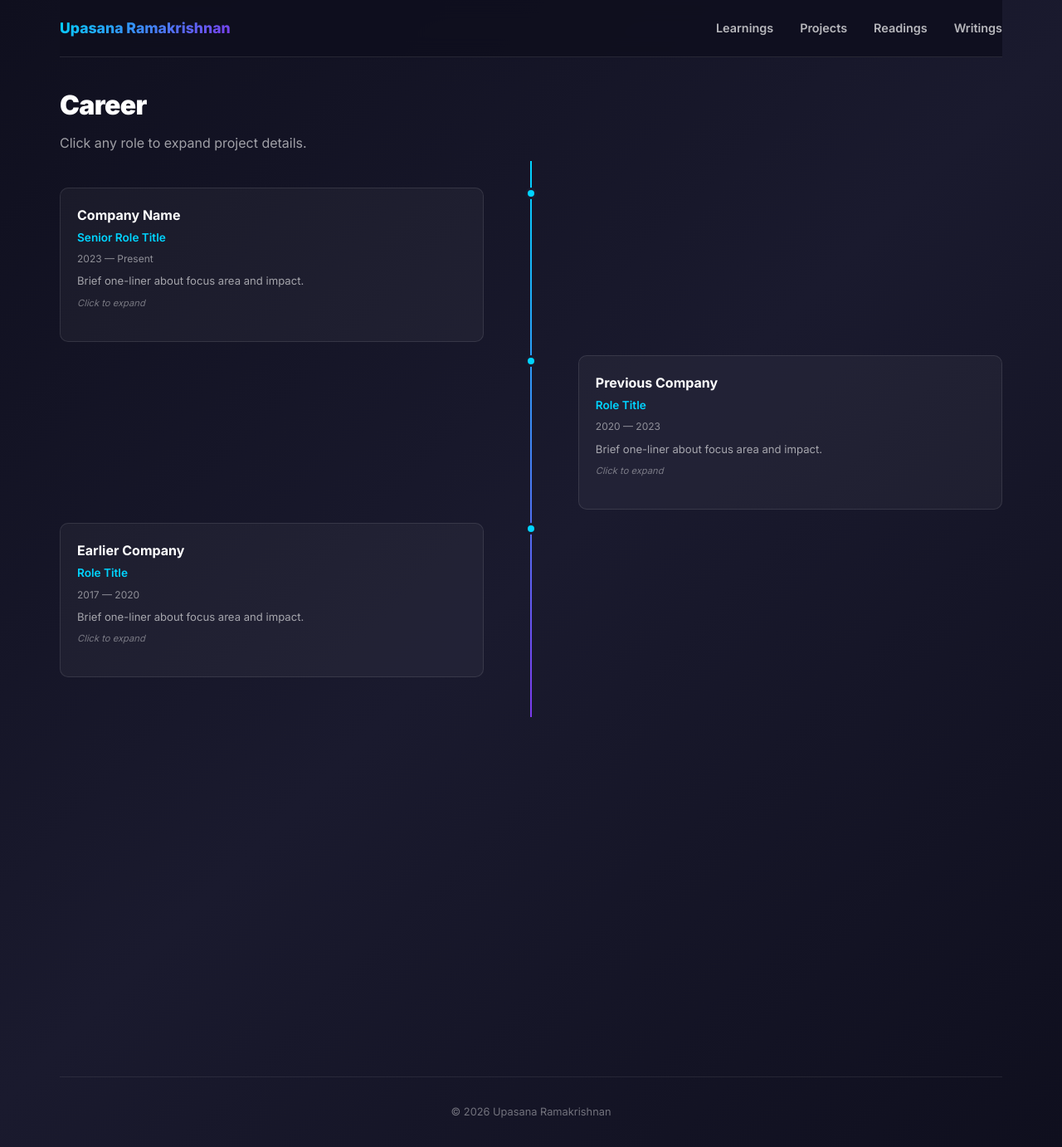
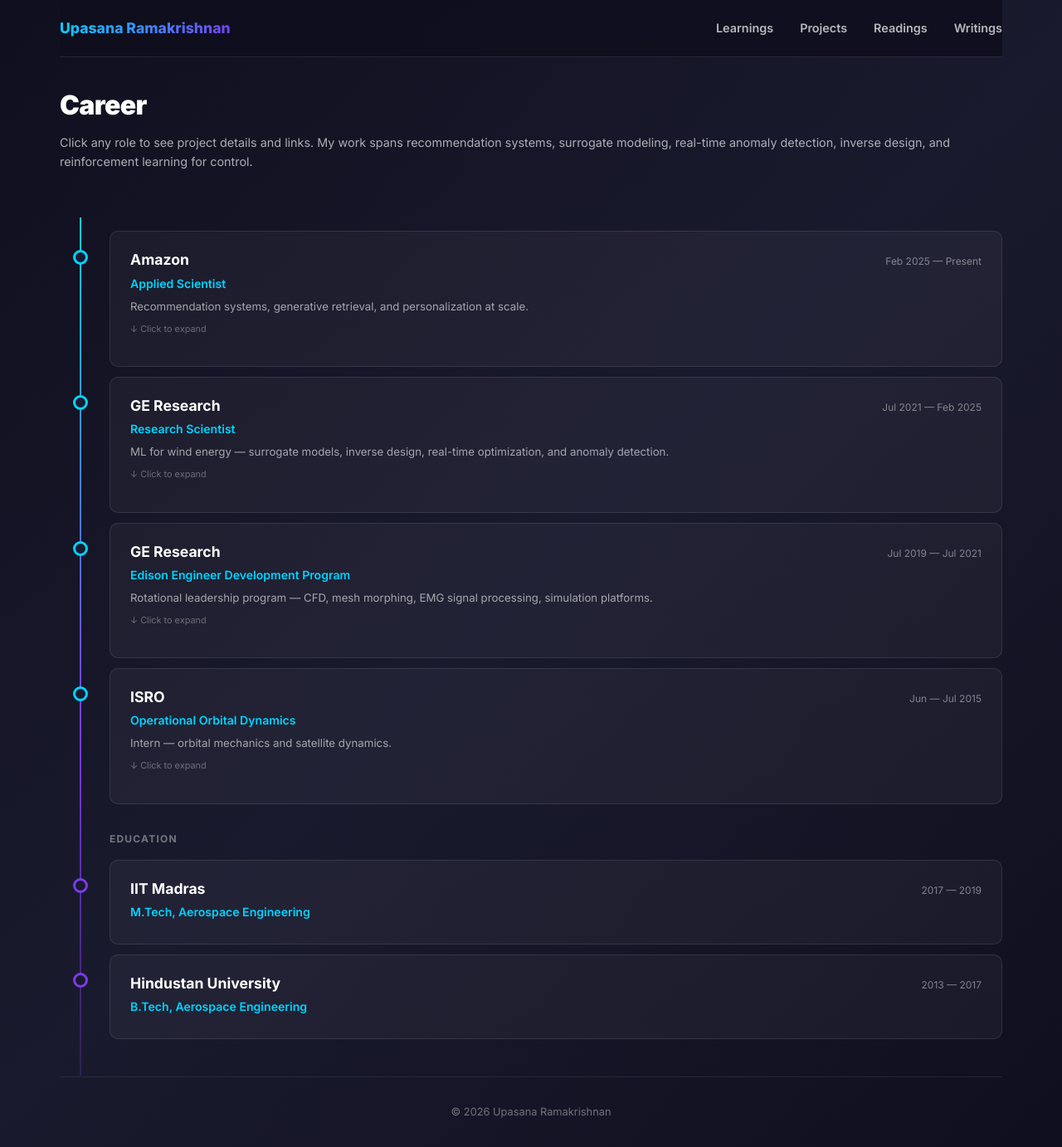
Before and after one commit to upasanark/website, a Jekyll site: the page Career/index.html, which Jekyll copies as it is, in a window 1280 px wide and 1382 px high. Shown: the whole window at 83% size. Built offline with Jekyll 4.4.1, drawn with Linux system fonts in a browser that asks for light colours.

Commit message:
Build Career page with real LinkedIn data, merge Projects into Career, update homepage

```diff
--- a/Career/index.html
+++ b/Career/index.html
@@ -9,207 +9,307 @@
     <link rel="preconnect" href="https://fonts.gstatic.com" crossorigin>
     <link href="https://fonts.googleapis.com/css2?family=Inter:wght@300;400;500;600;700;800;900&display=swap" rel="stylesheet">
     <style>
-        /* Career-specific styles */
+        .career-intro {
+            margin-bottom: 2.5rem;
+        }
+        .career-intro p {
+            color: rgba(255,255,255,0.65);
+            font-size: 0.9rem;
+        }
+
+        /* === Timeline === */
         .timeline {
             position: relative;
-            padding: 2rem 0;
+            padding: 1rem 0 2rem;
         }
         .timeline::before {
             content: '';
             position: absolute;
-            left: 50%;
+            left: 24px;
             top: 0;
             bottom: 0;
             width: 2px;
-            background: linear-gradient(180deg, #00d4ff, #7c3aed);
-            transform: translateX(-50%);
+            background: linear-gradient(180deg, #00d4ff 0%, #7c3aed 60%, rgba(124,58,237,0.2) 100%);
         }
-        .timeline-item {
+
+        .tl-item {
             position: relative;
-            display: flex;
-            align-items: flex-start;
-            margin-bottom: 1rem;
-            cursor: pointer;
+            padding-left: 60px;
+            margin-bottom: 0.75rem;
         }
-        .timeline-item:nth-child(odd) {
-            flex-direction: row;
-        }
-        .timeline-item:nth-child(even) {
-            flex-direction: row-reverse;
-        }
-        .timeline-dot {
+
+        .tl-dot {
             position: absolute;
-            left: 50%;
-            transform: translateX(-50%);
-            width: 14px;
-            height: 14px;
+            left: 16px;
+            top: 1.4rem;
+            width: 18px;
+            height: 18px;
             border-radius: 50%;
-            background: #00d4ff;
-            border: 3px solid #1a1a2e;
+            background: #1a1a2e;
+            border: 3px solid #00d4ff;
             z-index: 2;
             transition: all 0.3s;
         }
-        .timeline-item:hover .timeline-dot {
-            transform: translateX(-50%) scale(1.4);
-            box-shadow: 0 0 12px rgba(0, 212, 255, 0.6);
+        .tl-item.edu .tl-dot {
+            border-color: #7c3aed;
         }
-        .timeline-content {
-            width: 45%;
+        .tl-item:hover .tl-dot {
+            transform: scale(1.3);
+            box-shadow: 0 0 10px rgba(0, 212, 255, 0.5);
+        }
+
+        .tl-card {
             background: rgba(255, 255, 255, 0.04);
             border: 1px solid rgba(255, 255, 255, 0.1);
             border-radius: 10px;
-            padding: 1.25rem;
+            padding: 1.25rem 1.5rem;
+            cursor: pointer;
             transition: all 0.3s;
         }
-        .timeline-item:nth-child(odd) .timeline-content {
-            margin-right: auto;
-            margin-left: 0;
+        .tl-card:hover {
+            border-color: rgba(0, 212, 255, 0.35);
+            background: rgba(0, 212, 255, 0.04);
         }
-        .timeline-item:nth-child(even) .timeline-content {
-            margin-left: auto;
-            margin-right: 0;
-        }
-        .timeline-content:hover {
-            border-color: rgba(0, 212, 255, 0.4);
+        .tl-card.expanded {
+            border-color: rgba(0, 212, 255, 0.5);
             background: rgba(0, 212, 255, 0.06);
         }
-        .timeline-content h3 {
-            margin: 0 0 0.2rem;
-            font-size: 1rem;
+
+        .tl-header {
+            display: flex;
+            justify-content: space-between;
+            align-items: baseline;
+            gap: 1rem;
+            flex-wrap: wrap;
+        }
+        .tl-company {
+            font-size: 1.1rem;
+            font-weight: 700;
             color: #fff;
+            margin: 0;
         }
-        .timeline-content .role {
-            font-size: 0.85rem;
+        .tl-dates {
+            font-size: 0.75rem;
+            color: rgba(255,255,255,0.45);
+            white-space: nowrap;
+        }
+        .tl-role {
+            font-size: 0.88rem;
             color: #00d4ff;
             font-weight: 600;
-            margin-bottom: 0.3rem;
+            margin: 0.2rem 0 0.4rem;
         }
-        .timeline-content .dates {
-            font-size: 0.75rem;
-            color: rgba(255, 255, 255, 0.5);
-            margin-bottom: 0.5rem;
+        .tl-summary {
+            font-size: 0.83rem;
+            color: rgba(255,255,255,0.6);
+            margin: 0;
+            line-height: 1.5;
         }
-        .timeline-content .summary {
-            font-size: 0.82rem;
-            color: rgba(255, 255, 255, 0.6);
-            line-height: 1.5;
-            margin: 0;
+        .tl-expand-hint {
+            font-size: 0.68rem;
+            color: rgba(255,255,255,0.35);
+            margin-top: 0.5rem;
+            transition: opacity 0.2s;
+        }
+        .tl-card.expanded .tl-expand-hint {
+            opacity: 0;
         }
 
-        /* Expanded detail panel */
-        .detail-panel {
+        /* Expanded details */
+        .tl-details {
             display: none;
-            margin-top: 0.75rem;
-            padding-top: 0.75rem;
-            border-top: 1px solid rgba(255, 255, 255, 0.1);
+            margin-top: 1rem;
+            padding-top: 1rem;
+            border-top: 1px solid rgba(255,255,255,0.08);
         }
-        .timeline-content.expanded .detail-panel {
+        .tl-card.expanded .tl-details {
             display: block;
         }
-        .detail-panel ul {
+        .tl-details ul {
             list-style: none;
             padding: 0;
             margin: 0;
         }
-        .detail-panel ul li {
-            font-size: 0.8rem;
-            color: rgba(255, 255, 255, 0.7);
-            padding: 0.3rem 0;
-            padding-left: 1rem;
+        .tl-details ul li {
+            font-size: 0.82rem;
+            color: rgba(255,255,255,0.7);
+            padding: 0.4rem 0 0.4rem 1rem;
             border-left: 2px solid rgba(0, 212, 255, 0.3);
-            margin-bottom: 0.3rem;
+            margin-bottom: 0.25rem;
+            line-height: 1.5;
         }
-        .detail-panel ul li a {
+        .tl-details ul li a {
             color: #00d4ff;
             font-weight: 600;
         }
-        .click-hint {
+        .tl-details ul li a:hover {
+            text-decoration: underline;
+        }
+        .tl-tags {
+            display: flex;
+            flex-wrap: wrap;
+            gap: 0.4rem;
+            margin-top: 0.75rem;
+        }
+        .tl-tags span {
             font-size: 0.7rem;
-            color: rgba(255, 255, 255, 0.4);
-            margin-top: 0.5rem;
-            font-style: italic;
+            background: rgba(0,212,255,0.1);
+            color: #00d4ff;
+            padding: 0.2rem 0.55rem;
+            border-radius: 4px;
+            font-weight: 600;
+            border: 1px solid rgba(0,212,255,0.2);
         }
 
-        @media (max-width: 768px) {
-            .timeline::before {
-                left: 20px;
-            }
-            .timeline-dot {
-                left: 20px;
-            }
-            .timeline-item,
-            .timeline-item:nth-child(odd),
-            .timeline-item:nth-child(even) {
-                flex-direction: row;
-                padding-left: 50px;
-            }
-            .timeline-content,
-            .timeline-item:nth-child(odd) .timeline-content,
-            .timeline-item:nth-child(even) .timeline-content {
-                width: 100%;
-                margin: 0;
-            }
+        /* Education section */
+        .section-label {
+            font-size: 0.75rem;
+            font-weight: 700;
+            text-transform: uppercase;
+            letter-spacing: 0.1em;
+            color: rgba(255,255,255,0.4);
+            margin: 2rem 0 1rem;
+            padding-left: 60px;
+        }
+
+        @media (max-width: 600px) {
+            .timeline::before { left: 16px; }
+            .tl-dot { left: 8px; }
+            .tl-item { padding-left: 44px; }
+            .section-label { padding-left: 44px; }
         }
     </style>
 </head>
 <body>
     <script src="../nav.js"></script>
 
-    <h1>Career</h1>
-    <p style="color: rgba(255,255,255,0.6); margin-bottom: 0.5rem;">Click any role to expand project details.</p>
+    <div class="career-intro">
+        <h1>Career</h1>
+        <p>Click any role to see project details and links. My work spans recommendation systems, surrogate modeling, real-time anomaly detection, inverse design, and reinforcement learning for control.</p>
+    </div>
 
     <div class="timeline">
 
-        <!-- PLACEHOLDER: Replace with actual career data -->
-        <div class="timeline-item">
-            <div class="timeline-dot"></div>
-            <div class="timeline-content" onclick="this.classList.toggle('expanded')">
-                <h3>Company Name</h3>
-                <div class="role">Senior Role Title</div>
-                <div class="dates">2023 — Present</div>
-                <p class="summary">Brief one-liner about focus area and impact.</p>
-                <div class="detail-panel">
+        <!-- Amazon -->
+        <div class="tl-item">
+            <div class="tl-dot"></div>
+            <div class="tl-card" onclick="this.classList.toggle('expanded')">
+                <div class="tl-header">
+                    <h3 class="tl-company">Amazon</h3>
+                    <span class="tl-dates">Feb 2025 — Present</span>
+                </div>
+                <div class="tl-role">Applied Scientist</div>
+                <p class="tl-summary">Recommendation systems, generative retrieval, and personalization at scale.</p>
+                <p class="tl-expand-hint">↓ Click to expand</p>
+                <div class="tl-details">
                     <ul>
-                        <li>Key project or achievement</li>
-                        <li>Another major contribution</li>
-                        <li><a href="../Projects/some-project/">Project page →</a></li>
+                        <li>Building graph-based and generative recommendation models for personalized customer experiences</li>
+                        <li>Research on multi-interest user modeling with GNNs and sequential recommendation</li>
                     </ul>
+                    <div class="tl-tags">
+                        <span>RecSys</span><span>GNNs</span><span>Generative AI</span><span>Personalization</span>
+                    </div>
                 </div>
-                <p class="click-hint">Click to expand</p>
             </div>
         </div>
 
-        <div class="timeline-item">
-            <div class="timeline-dot"></div>
-            <div class="timeline-content" onclick="this.classList.toggle('expanded')">
-                <h3>Previous Company</h3>
-                <div class="role">Role Title</div>
-                <div class="dates">2020 — 2023</div>
-                <p class="summary">Brief one-liner about focus area and impact.</p>
-                <div class="detail-panel">
+        <!-- GE Research - Research Scientist -->
+        <div class="tl-item">
+            <div class="tl-dot"></div>
+            <div class="tl-card" onclick="this.classList.toggle('expanded')">
+                <div class="tl-header">
+                    <h3 class="tl-company">GE Research</h3>
+                    <span class="tl-dates">Jul 2021 — Feb 2025</span>
+                </div>
+                <div class="tl-role">Research Scientist</div>
+                <p class="tl-summary">ML for wind energy — surrogate models, inverse design, real-time optimization, and anomaly detection.</p>
+                <p class="tl-expand-hint">↓ Click to expand</p>
+                <div class="tl-details">
                     <ul>
-                        <li>Key project or achievement</li>
-                        <li>Another major contribution</li>
+                        <li>Led ML and virtual sensing algorithms for real-time wind condition estimation across turbine farms</li>
+                        <li>Built supervisory control platform optimizing turbine operation — <strong>up to 4% gain</strong> in annual energy production</li>
+                        <li>Developed physics + ML surrogate models for turbine load and power prediction, enabling rapid design iteration</li>
+                        <li>Cloud-based real-time decision support for component health with anomaly detection on high-frequency signals</li>
+                        <li><a href="../Projects/wake-mgmt/">Wake Management →</a> Gaussian process wake modeling and farm-level optimization</li>
+                        <li><a href="../Projects/vg/">Vortex Generator →</a> ML inverse design framework reducing wind tunnel costs</li>
+                        <li><a href="../Projects/advent/">ADVENT →</a> EMG signal analysis for respiratory monitoring on ventilators</li>
                     </ul>
+                    <div class="tl-tags">
+                        <span>Surrogate Models</span><span>Gaussian Processes</span><span>Anomaly Detection</span><span>Reinforcement Learning</span><span>Wind Energy</span>
+                    </div>
                 </div>
-                <p class="click-hint">Click to expand</p>
             </div>
         </div>
 
-        <div class="timeline-item">
-            <div class="timeline-dot"></div>
-            <div class="timeline-content" onclick="this.classList.toggle('expanded')">
-                <h3>Earlier Company</h3>
-                <div class="role">Role Title</div>
-                <div class="dates">2017 — 2020</div>
-                <p class="summary">Brief one-liner about focus area and impact.</p>
-                <div class="detail-panel">
+        <!-- GE Research - Edison Program -->
+        <div class="tl-item">
+            <div class="tl-dot"></div>
+            <div class="tl-card" onclick="this.classList.toggle('expanded')">
+                <div class="tl-header">
+                    <h3 class="tl-company">GE Research</h3>
+                    <span class="tl-dates">Jul 2019 — Jul 2021</span>
+                </div>
+                <div class="tl-role">Edison Engineer Development Program</div>
+                <p class="tl-summary">Rotational leadership program — CFD, mesh morphing, EMG signal processing, simulation platforms.</p>
+                <p class="tl-expand-hint">↓ Click to expand</p>
+                <div class="tl-details">
                     <ul>
-                        <li>Key project or achievement</li>
-                        <li>Another major contribution</li>
+                        <li>Lagrangian vorticity method coupled with fluid-structure interaction for aerodynamic flow analysis</li>
+                        <li>RBF-based global mesh morphing for multidisciplinary design optimization</li>
+                        <li>Signal processing framework for EMG-based respiratory pattern detection in ventilator patients</li>
+                        <li>Integrated simulation platform for wind turbine electrical and mechanical fault testing</li>
                     </ul>
+                    <div class="tl-tags">
+                        <span>CFD</span><span>Signal Processing</span><span>Mesh Morphing</span><span>Simulation</span><span>Healthcare</span>
+                    </div>
                 </div>
-                <p class="click-hint">Click to expand</p>
+            </div>
+        </div>
+
+        <!-- ISRO -->
+        <div class="tl-item">
+            <div class="tl-dot"></div>
+            <div class="tl-card" onclick="this.classList.toggle('expanded')">
+                <div class="tl-header">
+                    <h3 class="tl-company">ISRO</h3>
+                    <span class="tl-dates">Jun — Jul 2015</span>
+                </div>
+                <div class="tl-role">Operational Orbital Dynamics</div>
+                <p class="tl-summary">Intern — orbital mechanics and satellite dynamics.</p>
+                <p class="tl-expand-hint">↓ Click to expand</p>
+                <div class="tl-details">
+                    <ul>
+                        <li>Worked on operational orbital dynamics at the Indian Space Research Organisation, Bengaluru</li>
+                    </ul>
+                    <div class="tl-tags">
+                        <span>Orbital Mechanics</span><span>Space</span>
+                    </div>
+                </div>
+            </div>
+        </div>
+
+        <!-- Education -->
+        <div class="section-label">Education</div>
+
+        <div class="tl-item edu">
+            <div class="tl-dot"></div>
+            <div class="tl-card">
+                <div class="tl-header">
+                    <h3 class="tl-company">IIT Madras</h3>
+                    <span class="tl-dates">2017 — 2019</span>
+                </div>
+                <div class="tl-role">M.Tech, Aerospace Engineering</div>
+            </div>
+        </div>
+
+        <div class="tl-item edu">
+            <div class="tl-dot"></div>
+            <div class="tl-card">
+                <div class="tl-header">
+                    <h3 class="tl-company">Hindustan University</h3>
+                    <span class="tl-dates">2013 — 2017</span>
+                </div>
+                <div class="tl-role">B.Tech, Aerospace Engineering</div>
             </div>
         </div>
 
```
Also changed, not shown: index.html (+6 -17 lines).
